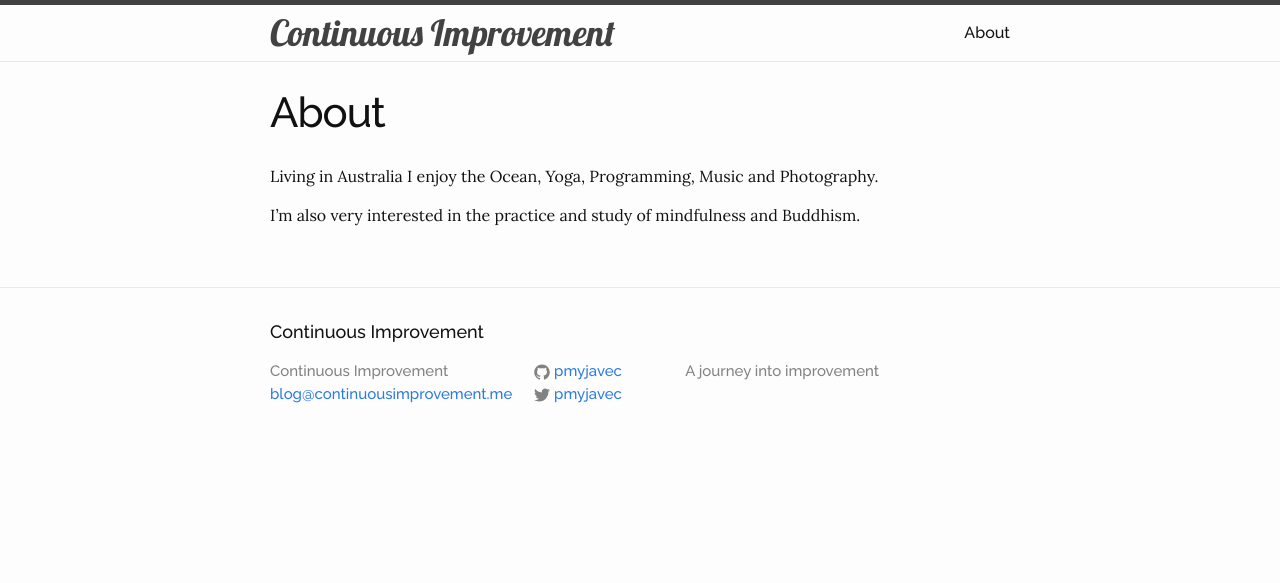
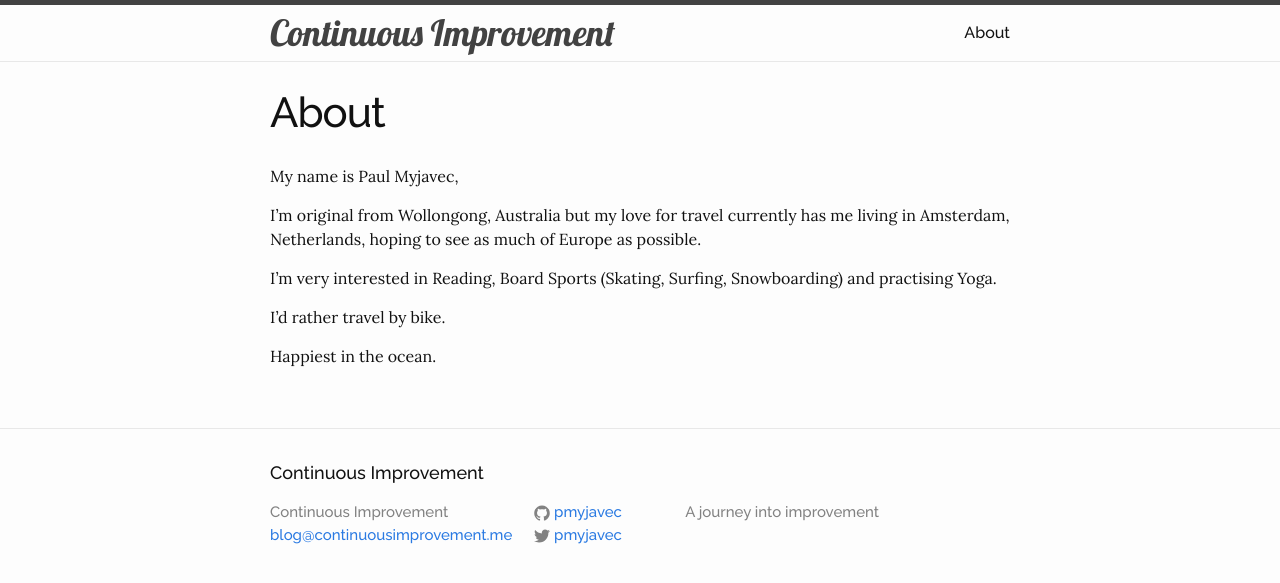
Before and after one commit to pmyjavec/pmyjavec.github.io, a Jekyll site: the page built from about.md, in a window 1280 px wide. Shown: the top 583 px of the page. Built offline with Jekyll 4.4.1, drawn with Linux system fonts in a browser that asks for light colours; comment, search, counter and statistics services are not loaded.

Commit message:
more about me

```diff
--- a/about.md
+++ b/about.md
@@ -4,6 +4,13 @@ title: About
 permalink: /about/
 ---
 
-Living in Australia I enjoy the Ocean, Yoga, Programming, Music and Photography.
+My name is Paul Myjavec,
 
-I'm also very interested in the practice and study of mindfulness and Buddhism.
+I'm original from Wollongong, Australia but my love for travel currently has me living in Amsterdam, Netherlands, hoping to see
+as much of Europe as possible.
+
+I'm very interested in Reading, Board Sports (Skating, Surfing, Snowboarding) and practising Yoga.
+
+I'd rather travel by bike.
+
+Happiest in the ocean.
```
